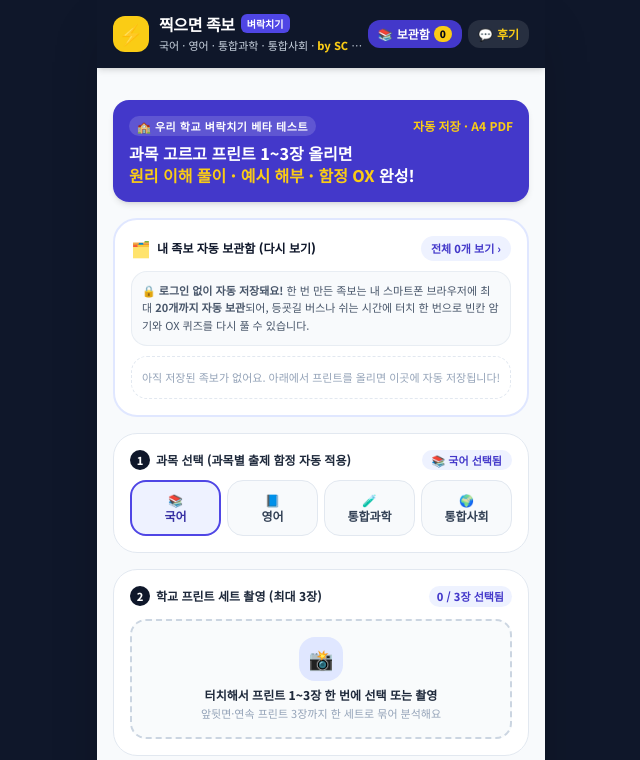
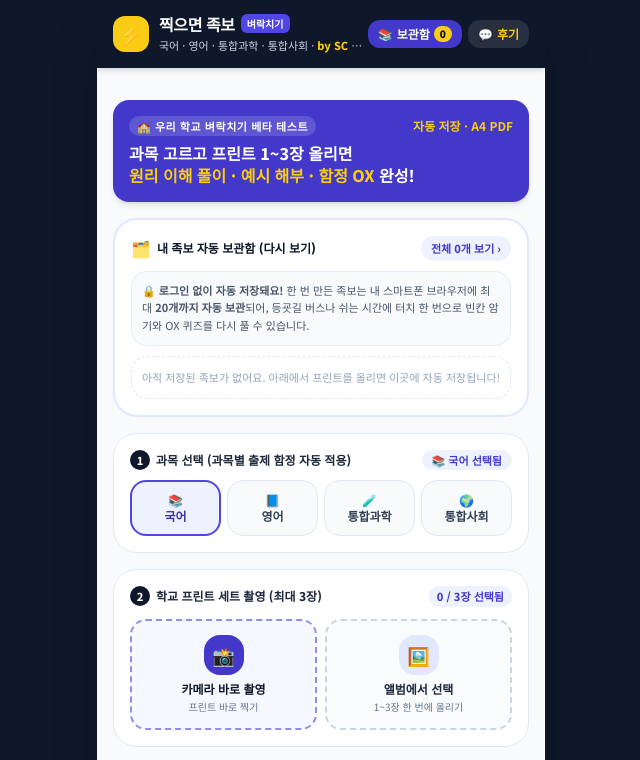
Before and after one commit to yoontr83-eng/jjikjok, a plain HTML site: page index.html in a window 1280 px wide. Shown: the top 760 px of the page, without its empty margins (319-959 px from the left). Drawn offline with nearby package versions, Linux system fonts and the light colour scheme; a web font is replaced by a local one.

Commit message:
Update index.html

```diff
--- a/index.html
+++ b/index.html
@@ -197,14 +197,25 @@
             <span id="imageCountBadge" class="text-[11px] text-electric-600 font-extrabold bg-electric-50 px-2 py-0.5 rounded-full">0 / 3장 선택됨</span>
           </div>
 
-          <label for="printImageInput" id="uploadPlaceholder" class="border-2 border-dashed border-slate-300 hover:border-electric-500 bg-slate-50/80 hover:bg-electric-50/40 rounded-2xl p-4 flex flex-col items-center justify-center text-center cursor-pointer transition">
-            <div class="w-11 h-11 rounded-2xl bg-electric-100 text-electric-600 flex items-center justify-center text-xl mb-1.5">
-              📸
-            </div>
-            <p class="text-xs font-extrabold text-slate-800">터치해서 프린트 1~3장 한 번에 선택 또는 촬영</p>
-            <p class="text-[11px] text-slate-400 mt-0.5">앞뒷면·연속 프린트 3장까지 한 세트로 묶어 분석해요</p>
-          </label>
+           <div id="uploadPlaceholder" class="grid grid-cols-2 gap-2">
+            <label for="cameraImageInput" class="border-2 border-dashed border-electric-500/60 bg-electric-50/50 hover:bg-electric-50 rounded-2xl p-3.5 flex flex-col items-center justify-center text-center cursor-pointer transition active:scale-95">
+              <div class="w-10 h-10 rounded-2xl bg-electric-600 text-white flex items-center justify-center text-lg mb-1.5 shadow-xs">
+                📸
+              </div>
+              <p class="text-xs font-extrabold text-slate-900">카메라 바로 촬영</p>
+              <p class="text-[10px] text-slate-500 mt-0.5">프린트 바로 찍기</p>
+            </label>
+            <label for="printImageInput" class="border-2 border-dashed border-slate-300 hover:border-electric-500 bg-slate-50/80 hover:bg-electric-50/40 rounded-2xl p-3.5 flex flex-col items-center justify-center text-center cursor-pointer transition active:scale-95">
+              <div class="w-10 h-10 rounded-2xl bg-electric-100 text-electric-600 flex items-center justify-center text-lg mb-1.5">
+                🖼️
+              </div>
+              <p class="text-xs font-extrabold text-slate-800">앨범에서 선택</p>
+              <p class="text-[10px] text-slate-500 mt-0.5">1~3장 한 번에 올리기</p>
+            </label>
+          </div>
+          <input id="cameraImageInput" type="file" accept="image/*" capture="environment" onchange="handleImageUpload(event)" class="hidden" />
           <input id="printImageInput" type="file" accept="image/*" multiple onchange="handleImageUpload(event)" class="hidden" />
+
 
           <div id="imageSetContainer" class="hidden space-y-2.5">
             <div id="imageThumbGrid" class="grid grid-cols-3 gap-2"></div>
```
